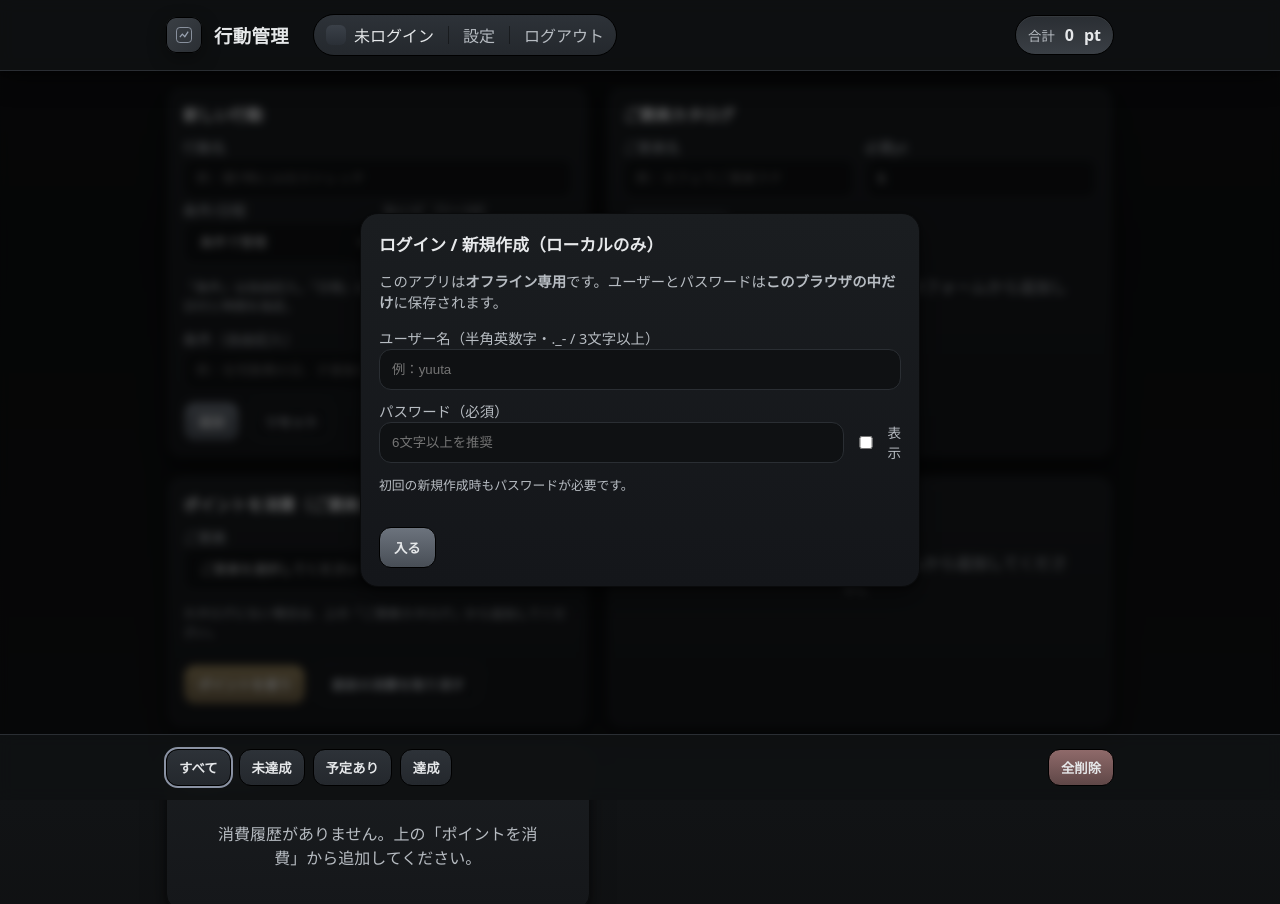
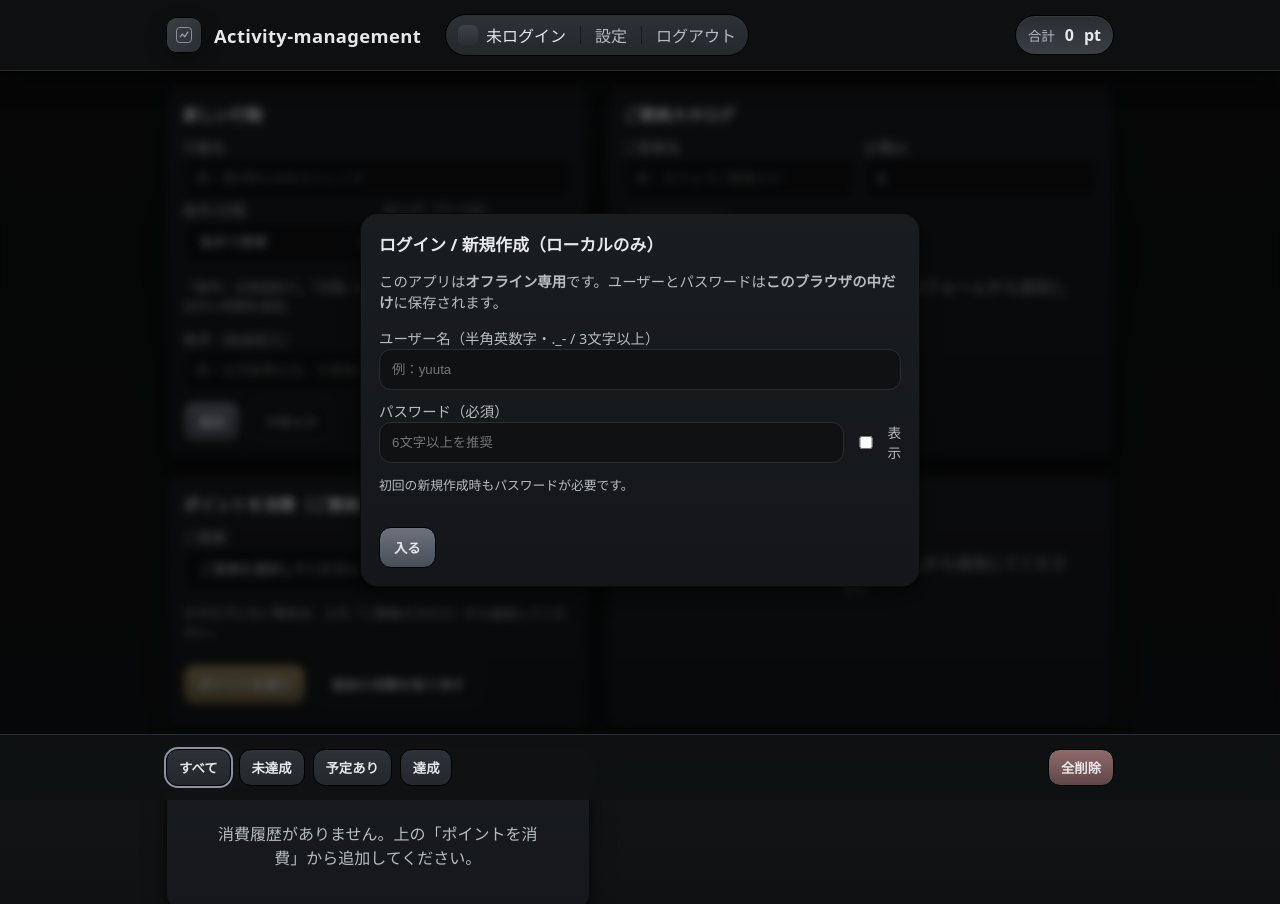
Before and after one commit to YUTA2142/activity-management, a plain HTML site: page index.html in a window 1280 px wide. Drawn offline with Linux system fonts and the light colour scheme.

Commit message:
Rename app to Activity-management

```diff
--- a/index.html
+++ b/index.html
@@ -4,7 +4,7 @@
 <head>
 <meta charset="utf-8"/>
 <meta content="width=device-width, initial-scale=1" name="viewport"/>
-<title>行動管理（ブラウザだけ）</title>
+<title>Activity-management</title>
 <style>
   :root{
     --bg:#111315; --panel:#1a1d20; --muted:#2a2e33; --muted-2:#3a3f45;
@@ -106,7 +106,7 @@
 <div aria-hidden="true" class="logo">
 <svg fill="none" height="20" viewbox="0 0 24 24" width="20" xmlns="http://www.w3.org/2000/svg"><rect height="18" rx="4" stroke="#9aa3b1" width="18" x="3" y="3"></rect><path d="M7 14.5L10 11l3 3 4-6" stroke="#9aa3b1" stroke-width="1.5"></path></svg>
 </div>
-<h1>行動管理</h1>
+<h1>Activity-management</h1>
 <div class="userpill" id="userPill">
 <div aria-hidden="true" class="avatar"></div>
 <span id="currentUser">未ログイン</span>
```
Also changed, not shown: manifest.webmanifest.
